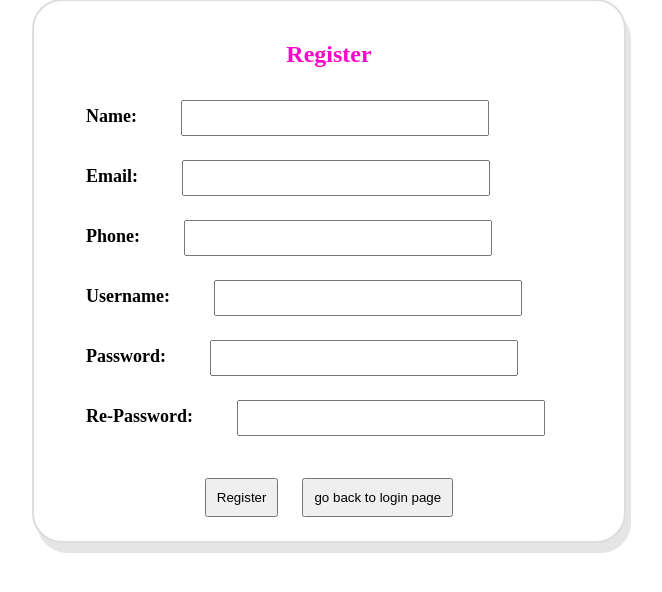
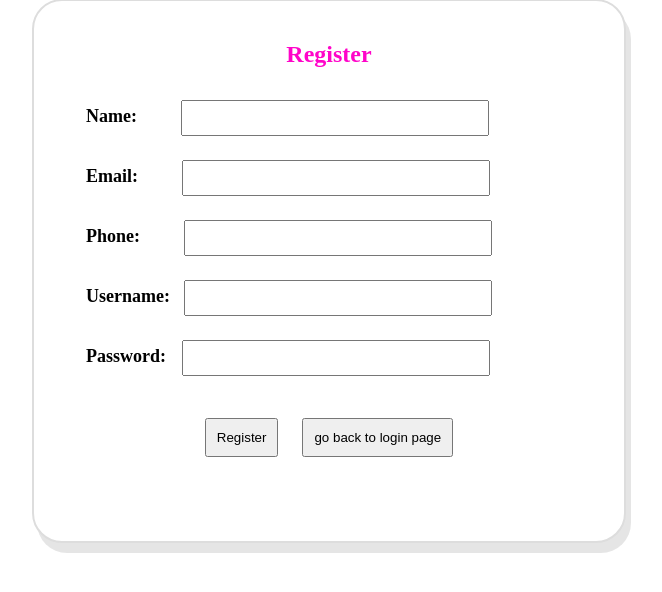
Before and after one commit to amaanshaik20/Infrastructure-Team-Project, a Flask app: page /register in a window 1280 px wide. Shown: the part 101-693 px from the top of the page, without its empty margins (311-973 px from the left). Run offline with Flask 3, Linux system fonts and the light colour scheme.

Commit message:
Update register.html

```diff
--- a/templates/register.html
+++ b/templates/register.html
@@ -101,18 +101,18 @@
             <div class="amaan">
                 <label for="username" class="label1">Username:</label>
                 <input type="text" id="username" class="input1" name="username" required
-                    style="height: 30px; margin: 10px;width: 300px;">
+                    style="height: 30px; margin: 10px;width: 300px; margin-left: -20px;">
             </div>
             <div class="amaan">
                 <label for="password" class="label1">Password:</label>
                 <input type="password" id="password" class="input1" name="password" required
-                    style="height: 30px; margin: 10px;width: 300px;">
+                    style="height: 30px; margin: 10px;width: 300px; margin-left: -18px;">
             </div>
-            <div class="amaan">
+            <!-- <div class="amaan">
                 <label for="re-password" class="label1">Re-Password:</label>
                 <input type="password" id="re-password" class="input1" name="re-password" required
                     style="height: 30px; margin: 10px;width: 300px;">
-            </div>
+            </div> -->
             <center>
                 <div class="button">
                     <input type="button" value="Register" onclick="submitForm()" class="button" style="height: fit-content;">
```
